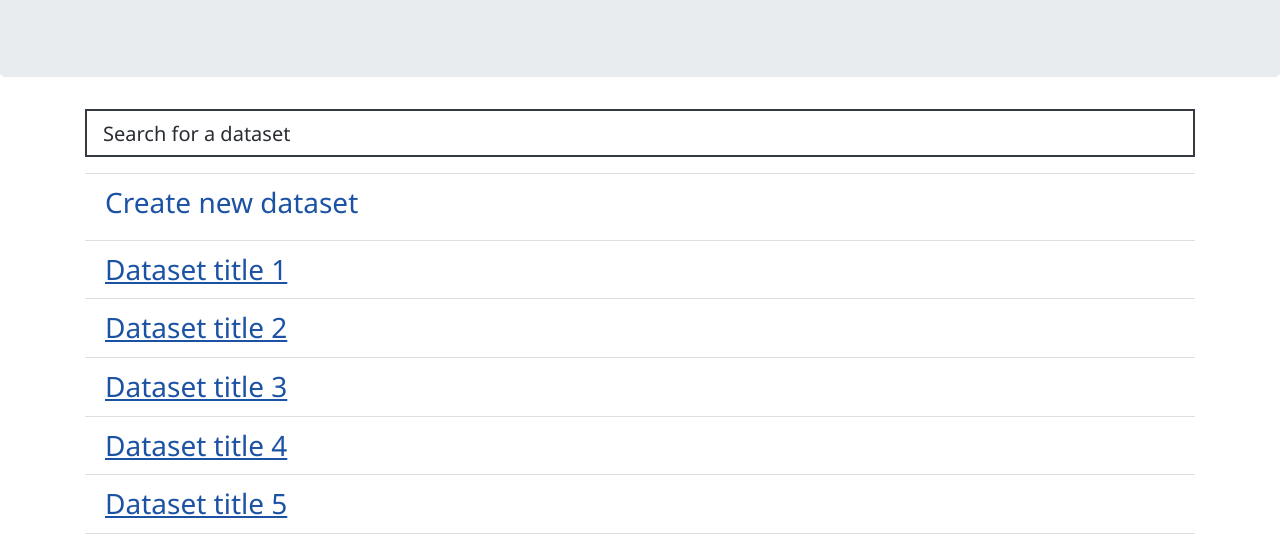
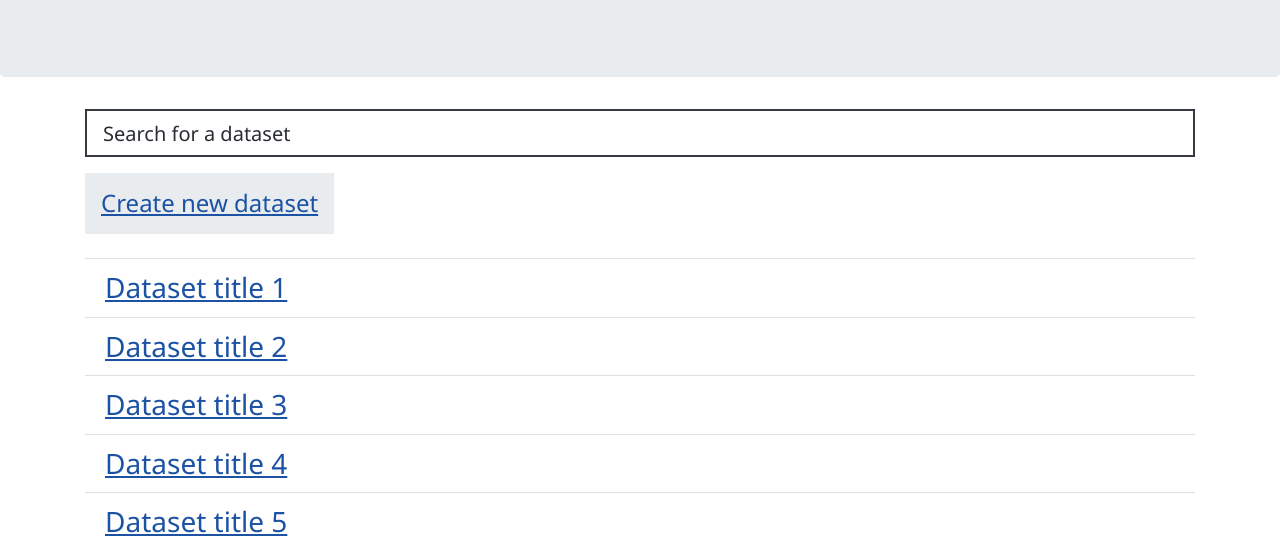
Before and after one commit to Swirrl/dfm, an Eleventy site: page wireframes/authenticated/index.html in a window 1280 px wide. Shown: the part 238-787 px from the top of the page. Built offline with nearby package versions, Linux system fonts and the light colour scheme; Eleventy itself is replaced by a stand-in of ours; files that its build step writes are made by us from their sources.

Commit message:
Style the "create new dataset" link more like a button #29

```diff
--- a/wireframes/_includes/home.html
+++ b/wireframes/_includes/home.html
@@ -17,13 +17,7 @@ nav: Home
             <input id='search' type="text" onkeyup="filterList()" class="form-control form-control-lg" placeholder="Search for a dataset" autocomplete="off">
         </div>
         {% if loggedIn == true %}
-        <ul class="list-group list-group-flush">
-            <li class='list-group-item'>
-                <h3>
-                    <a href="dataset/index.html?id=">Create new dataset</a>
-                </h3>
-            </li>
-        </ul>
+        <a class="text-decoration-underline h4 font-weight-normal bg-light p-3 d-inline-block mb-4" href="dataset/index.html?id=">Create new dataset</a>
         {% endif %}
         <ul id='list' class="list-group list-group-flush"> </ul>
     </div>
--- a/wireframes/assets/css/style.css
+++ b/wireframes/assets/css/style.css
@@ -8,6 +8,13 @@ body {
 /* Making lead weight normal, because 300 is too thin for readability */
 .lead {
   font-weight: normal;
+}
+
+/* Colours */
+
+/* Overwrite bootstrap class to be darker */
+.bg-light {
+  background-color: #e9ecef !important;
 }
 
 /* Links */
```
